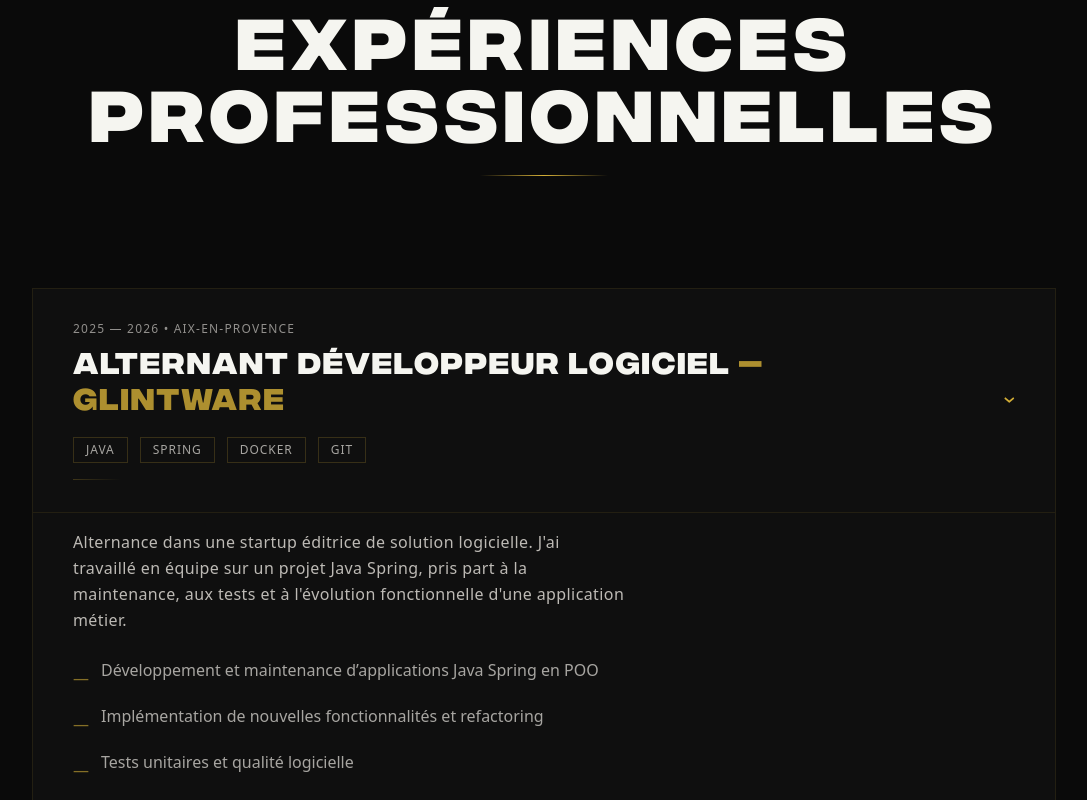
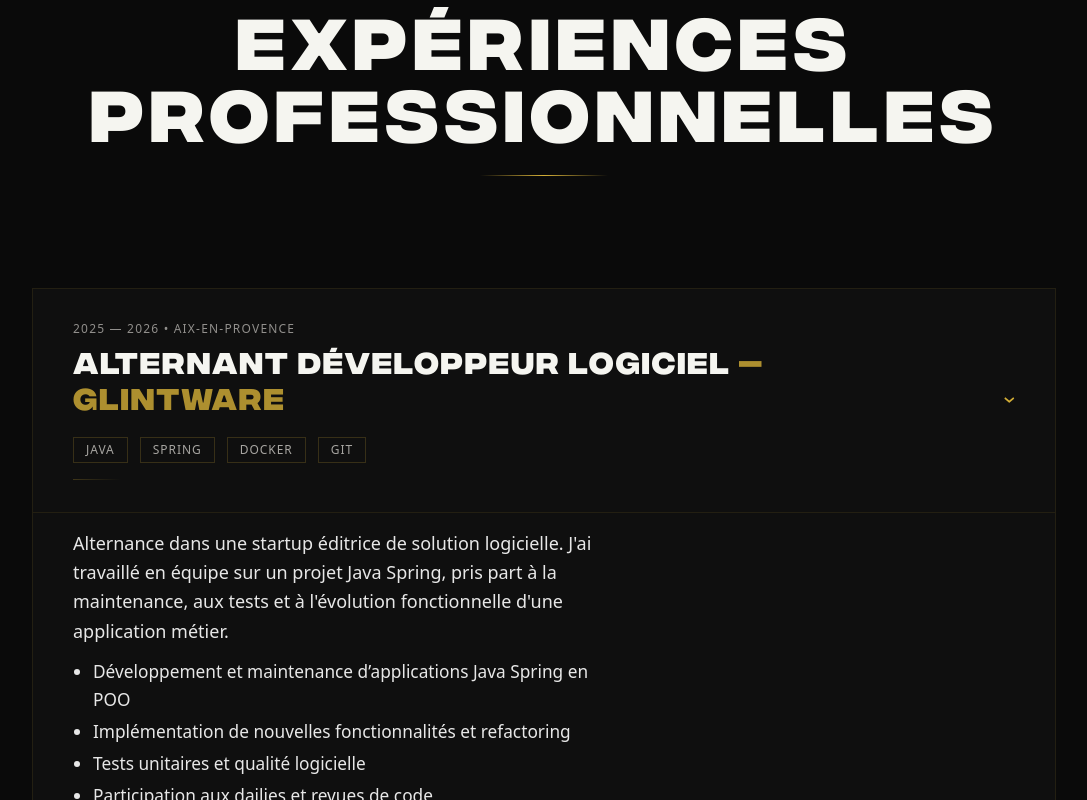
Before and after one commit to harelmarin/portfolioV2, a Next.js app in the folder client/: page / in a window 1280 px wide. Both pictures are taken after a click on the button 640 px from the left and 3070 px from the top of the page. Shown: the part 2670-3470 px from the top of the page, without its empty margins (96-1183 px from the left). Built offline with nearby package versions, Linux system fonts and the light colour scheme.

Commit message:
style(experience): fix bullet point

```diff
--- a/client/app/components/ExperienceAccordion.tsx
+++ b/client/app/components/ExperienceAccordion.tsx
@@ -67,14 +67,11 @@
             {isOpen && (
               <div className="px-4 sm:px-6 md:px-10 pb-6 sm:pb-8 pt-3 sm:pt-4 grid md:grid-cols-5 gap-4 sm:gap-6 md:gap-8 border-t border-[#d4af37]/10">
                 <div className="md:col-span-3">
-                  <p className="text-xs sm:text-sm md:text-base text-[#e8e5df]/80 mb-4 sm:mb-6 font-light leading-relaxed tracking-wide">
-                    {exp.description}
-                  </p>
-                  <ul className="list-none space-y-2 sm:space-y-3 text-xs sm:text-sm md:text-base text-[#e8e5df]/70 font-light leading-relaxed">
+                  <p className="text-base md:text-lg text-white/90 mb-3 font-normal leading-relaxed">{exp.description}</p>
+                  <ul className="list-disc list-outside pl-5 text-[1.08rem] text-white/90 space-y-1">
                     {exp.details.map((d) => (
-                      <li key={d} className="flex items-start gap-2 sm:gap-3">
-                        <span className="text-[#d4af37]/60 mt-1.5 sm:mt-2 flex-shrink-0">—</span>
-                        <span>{d}</span>
+                      <li key={d} className="leading-relaxed">
+                        {d}
                       </li>
                     ))}
                   </ul>
```
